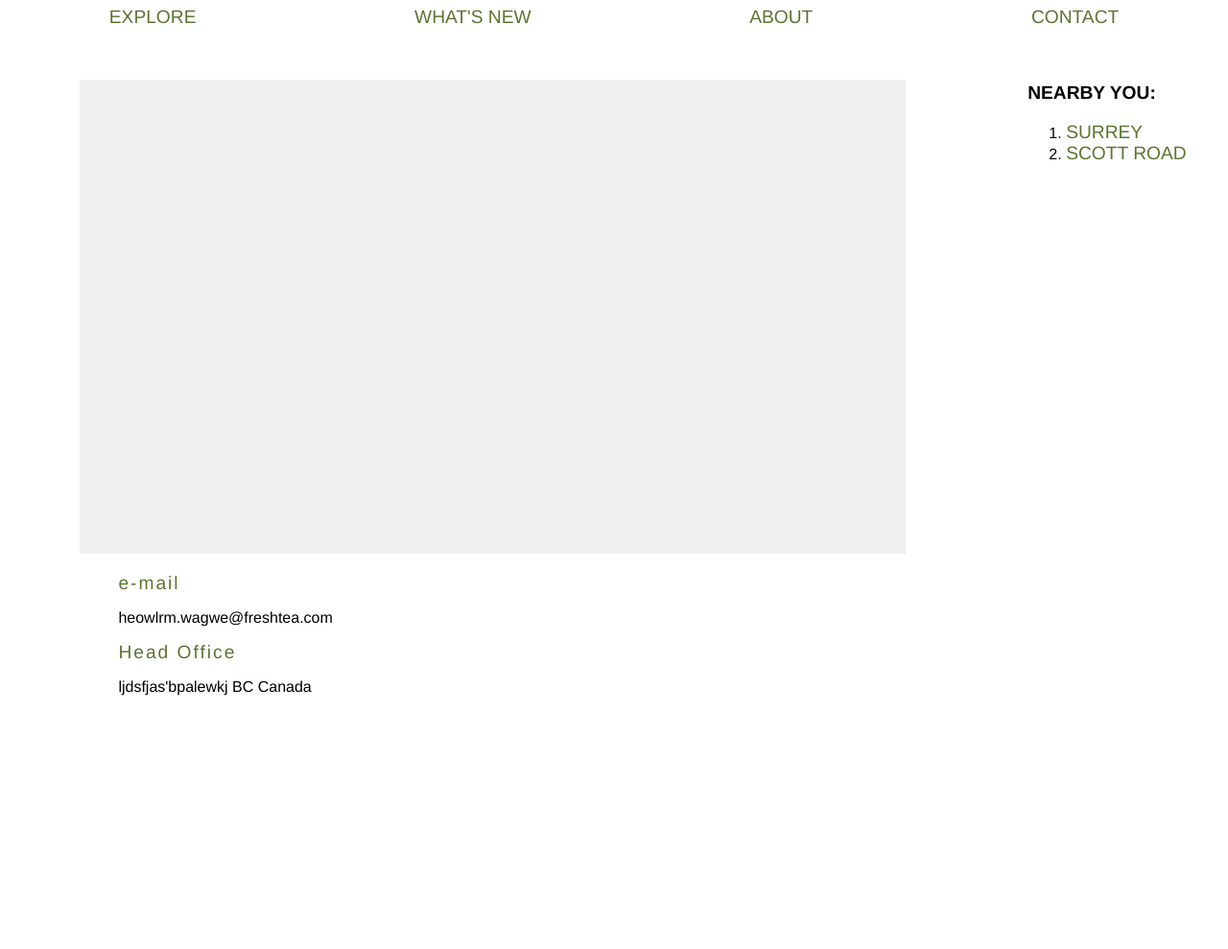
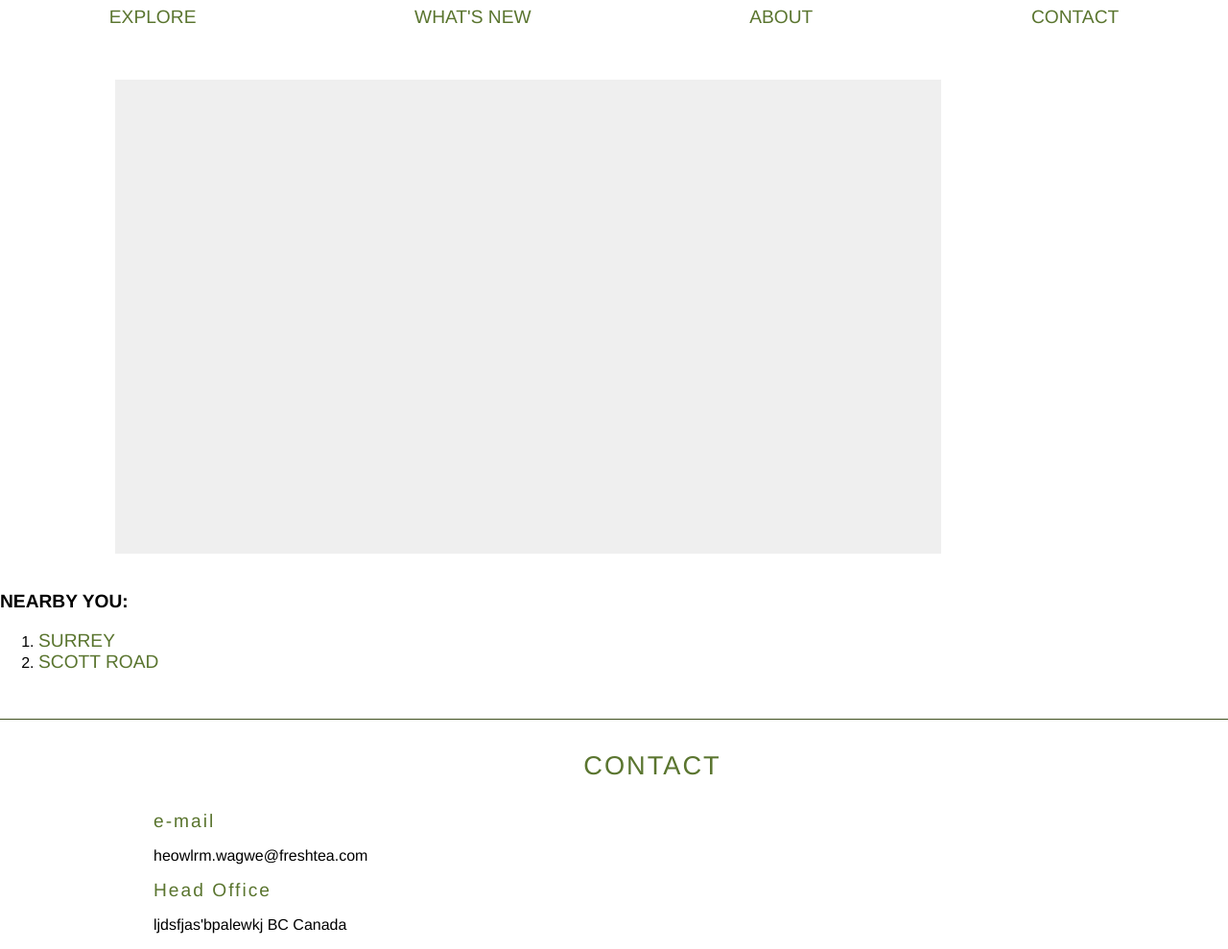
Before and after one commit to allisonchen7/tea_templates, a plain HTML site: page contact.html in a window 1280 px wide. Shown: the part 93-1082 px from the top of the page at 96% size. Before the commit the page ends 834 px from the top, so only its background shows below. Drawn offline with Linux system fonts and the light colour scheme; a web font is replaced by a local one.

Commit message:
problem fixed

```diff
--- a/contact.html
+++ b/contact.html
@@ -55,18 +55,19 @@
 			<div class="box">
 				<div class="box-2grid-left">
 
-						<figure>
-							<img src="img/whatwedo.png" alt="palceholder for map">
-						</figure>
+					<figure>
+						<img src="img/whatwedo.png" alt="palceholder for map">
+					</figure>
 
-					<special>e-mail</special> <p>heowlrm.wagwe@freshtea.com</p>
-					<special>Head Office</special> <p>ljdsfjas'bpalewkj BC Canada</p>
+
+
 				</div>
 
 				<div class="box-2grid-right">
 
 					<h3>NEARBY YOU:</h3>
 					<ol>
+
 						<li>
 							<a href="https://en.wikipedia.org/wiki/Robot" target="_blank">SURREY</a>
 						</li>
@@ -79,6 +80,17 @@
 
 			</div>
 
+		<section class="about">
+			<div class="whatwedo">
+				<p>CONTACT</p>
+			</div>
+		</section>
+
+		<div class="box-2grid-left">
+
+				<special>e-mail</special> <p>heowlrm.wagwe@freshtea.com</p>
+				<special>Head Office</special> <p>ljdsfjas'bpalewkj BC Canada</p>
+		</div>
 
 
 
--- a/css/flexbox.css
+++ b/css/flexbox.css
@@ -40,7 +40,7 @@
 	padding: 0 1rem;
 }
 
-<<<<<<< Updated upstream
+
 /* product listing */
 
 .box-item-product{
@@ -55,7 +55,7 @@
 	-webkit-flex: 1 1 auto;
 	-ms-flex: 1 1 auto;
 	flex: 1 1 auto;
-=======
+}
 .logo {
 	display: -webkit-flex;
 	display: -ms-flex;
@@ -83,20 +83,20 @@
 	-ms-flex: 3 1 400px;
 	flex: 3 1 400px;
 	padding-left: 5rem;
+	margin-bottom: 0;
+	padding-bottom: 0;
 
 }
+.box-2grid-right {
+	-webkit-flex: 3 1 400px;
+	-ms-flex: 3 1 400px;
+	flex: 3 1 400px;
+	padding-right: 5rem;
+	padding-top: 0rem;
+	display: inline-block;
+	align-items: center;
+	padding-bottom: 2rem;
 
-
-.box-2grid-right {
-
-	-webkit-flex: 1 1 18em;
-	-ms-flex: 1 1 18em;
-	flex: 1 1 18em;
-
-	padding-left: 0;
-	padding-right: 5rem;
-
-	padding-top: 50rem;
 }
 
 .box-logo-text {
@@ -106,7 +106,7 @@
 	flex: 1 1 18em;
 
 	padding: 0 1rem;
->>>>>>> Stashed changes
+
 }
 
 @media (max-width: 30em) {
```
